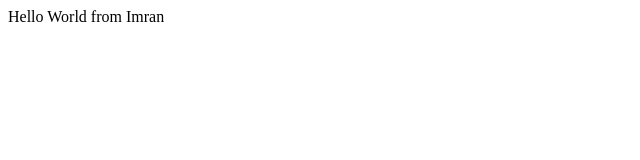
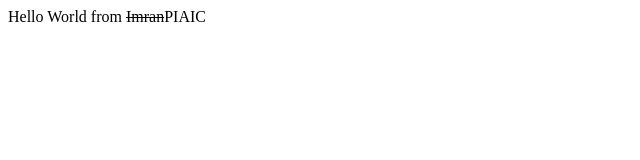
Before and after one commit to imranpiaic/Boot-camp2020, a plain HTML site: page index.html in a window 1280 px wide. Shown: the full height of the page, 0-640 px from the left. Drawn offline with Linux system fonts and the light colour scheme.

Commit message:
Updated index.html
Changes made PIAIC

```diff
--- a/index.html
+++ b/index.html
@@ -4,6 +4,6 @@
         <title>Boot Camp First Class</title>
 </head>
 <body>
-    <div>Hello World from Imran</div>
+    <div>Hello World from <s>Imran</s>PIAIC</div>
 </body>
 </html>
```
